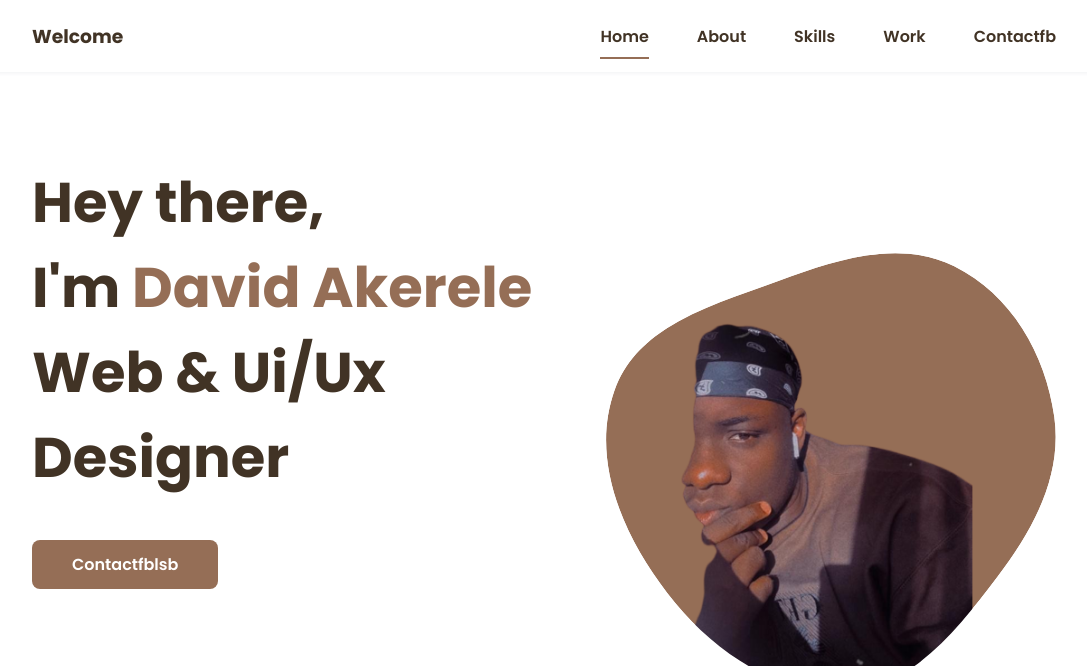
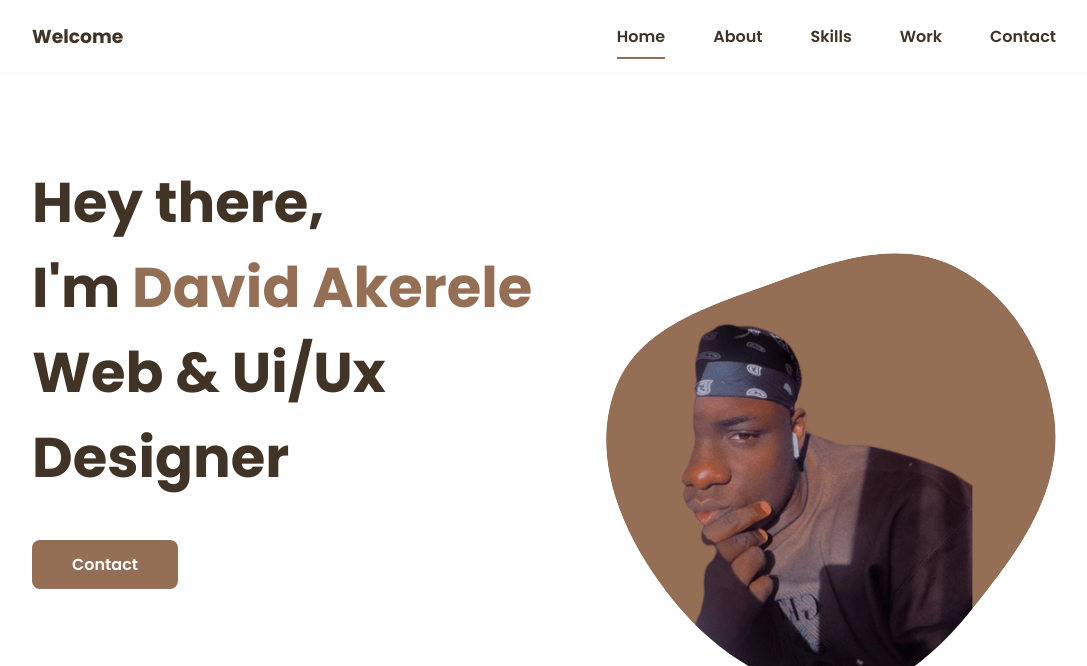
Before and after one commit to DavidAkerele/My-Portfolio-Website, a plain HTML site: page index.html in a window 1280 px wide. Shown: the top 666 px of the page, without its empty margins (96-1183 px from the left). Drawn offline with nearby package versions, Linux system fonts and the light colour scheme.

Commit message:
Changed everything back

```diff
--- a/index.html
+++ b/index.html
@@ -25,7 +25,7 @@
                         <li class="nav__item"><a href="#about" class="nav__link">About</a></li>
                         <li class="nav__item"><a href="#skills" class="nav__link">Skills</a></li>
                         <li class="nav__item"><a href="#work" class="nav__link">Work</a></li>
-                        <li class="nav__item"><a href="#contact" class="nav__link">Contactfb</a></li>
+                        <li class="nav__item"><a href="#contact" class="nav__link">Contact</a></li>
                     </ul>
                 </div>
 
@@ -41,7 +41,7 @@
                 <div class="home__data">
                     <h1 class="home__title">Hey there,<br>I'm <span class="home__title-color">David Akerele</span><br> Web & Ui/Ux <br> Designer</h1>
 
-                    <a href="#contact" class="button">Contactfblsb</a>
+                    <a href="#contact" class="button">Contact</a>
                 </div>
 
                 <div class="home__social">
```
